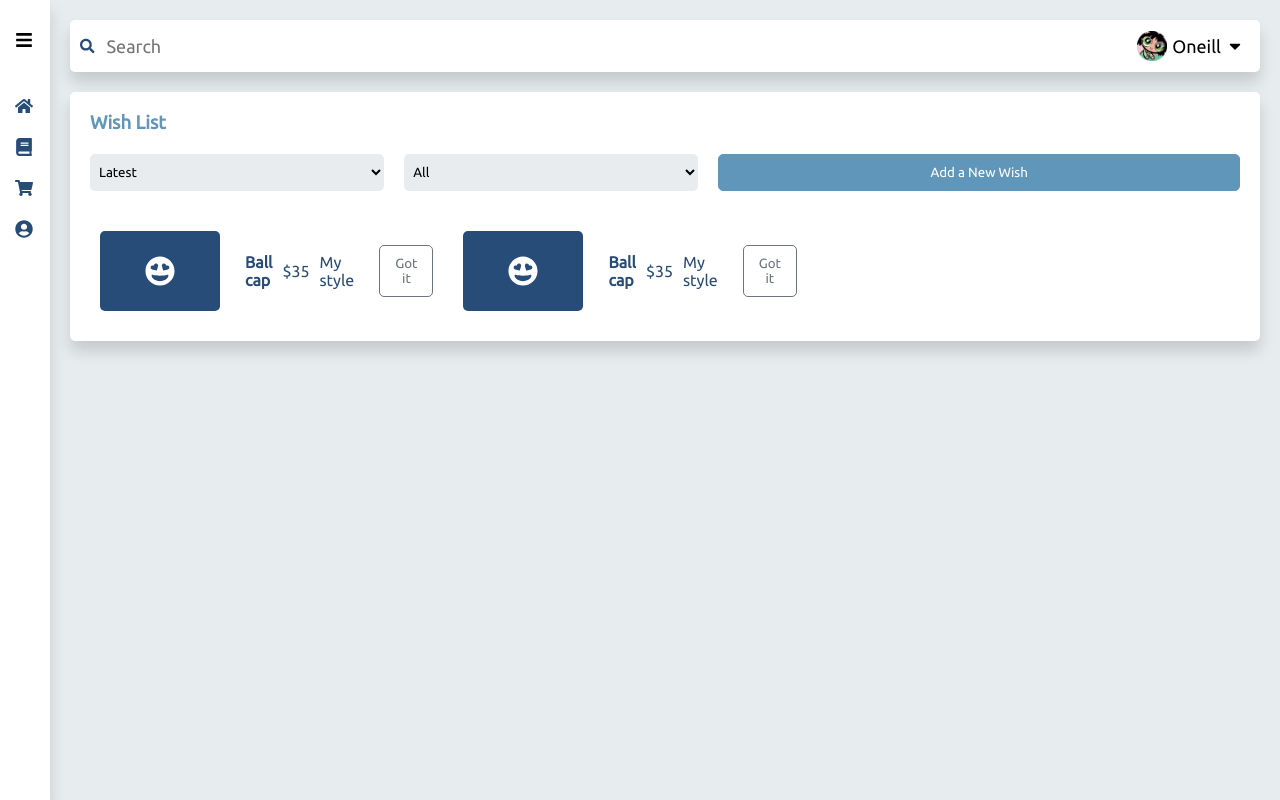
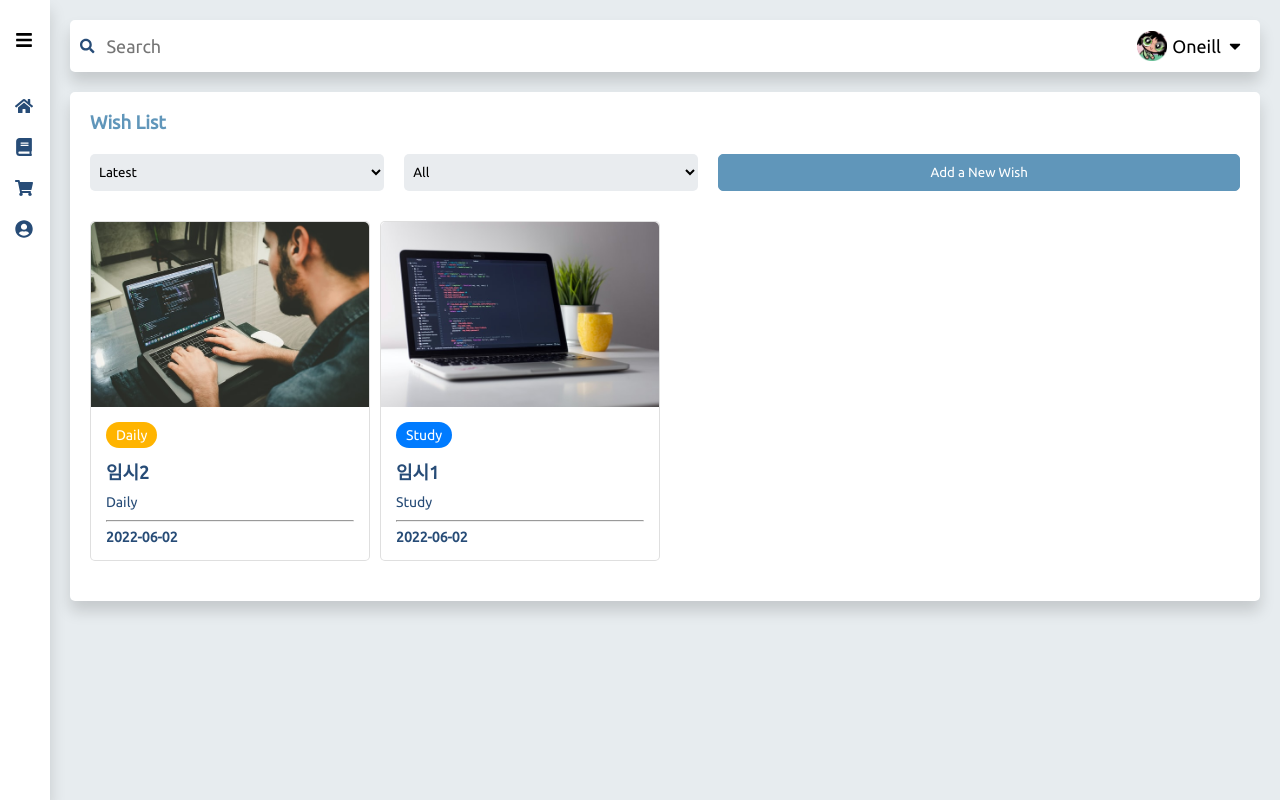
Before and after one commit to yujinoneill/task-manager-app, a React (Create React App) app: page /wishlist in a window 1280 px wide. Built offline with nearby package versions, Linux system fonts and the light colour scheme.

Commit message:
FEAT: Change the break point, Add some coments, Rename conditions

```diff
--- a/src/components/FilteredList.js
+++ b/src/components/FilteredList.js
@@ -38,11 +38,11 @@
 
   margin: 10px 0;
 
-  @media screen and (max-width: 768px) {
+  @media screen and (max-width: 992px) {
     grid-template-columns: repeat(2, 1fr);
   }
 
-  @media screen and (max-width: 576px) {
+  @media screen and (max-width: 768px) {
     grid-template-columns: 1fr;
   }
 `;
@@ -92,6 +92,7 @@
       }
     };
 
+    //TypeFilter 따위로 하나로 합쳐서 categoryType을 받을 때랑 wishType을 받을 때로 나눠서 만들기
     const categoryFilter = (item) => {
       if (categoryType === "Study") {
         return item.category === "Study";
@@ -101,10 +102,10 @@
     };
 
     // const wishFilter = (item) => {
-    //   if (wishType === "Study") {
-    //     return item.wish === "Study";
+    //   if (wishType === "Wish") {
+    //     return item.wish === "Wish";
     //   } else {
-    //     return item.wish === "Daily";
+    //     return item.wish === "Purchased";
     //   }
     // };
 
@@ -148,12 +149,14 @@
         </Link>
       </StyledHeader>
       <Grid>
-        {processedList().map((item) =>
-          type === "diary" ? (
+        {processedList().map(
+          (item) => (
+            // type === "diary" ? (
             <DiaryBox key={item.id} {...item} />
-          ) : (
-            <WishBox key={item.date} />
           )
+          // ) : (
+          // <WishBox key={item.date} />
+          // )
         )}
       </Grid>
     </StyledDiv>
```
